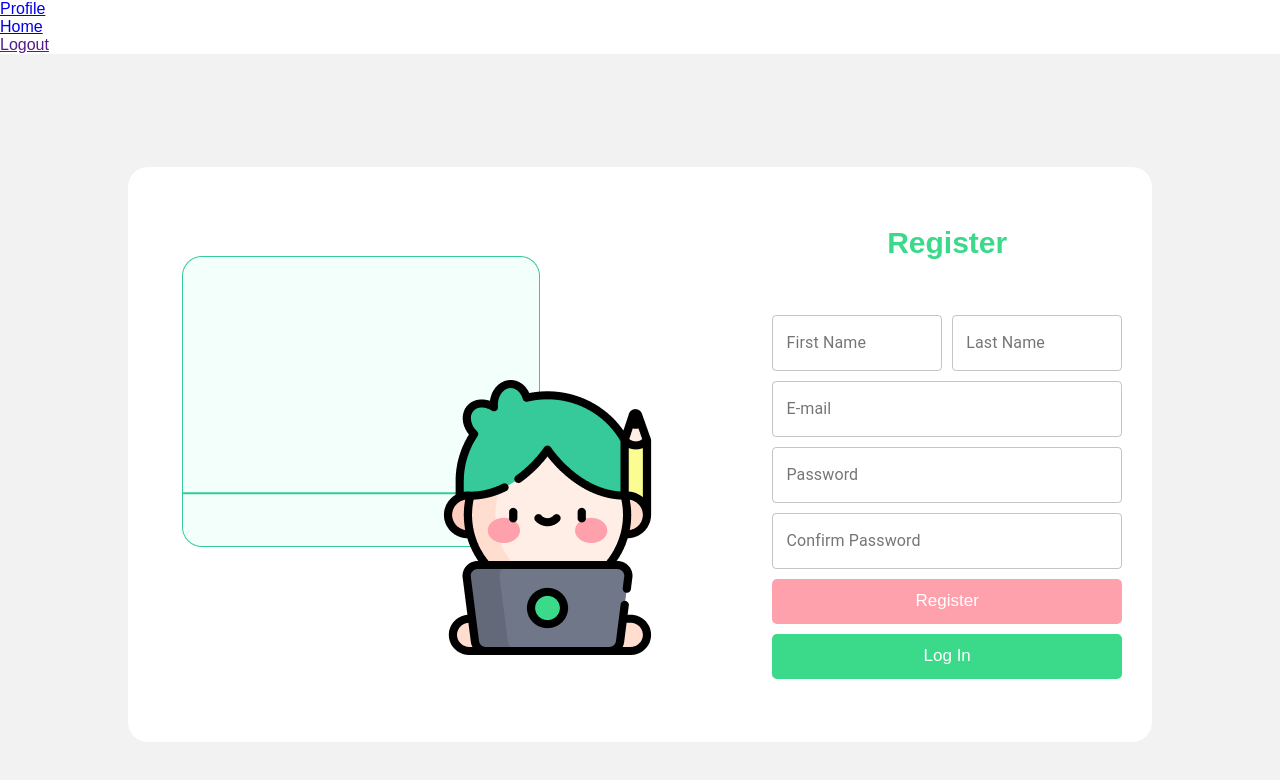
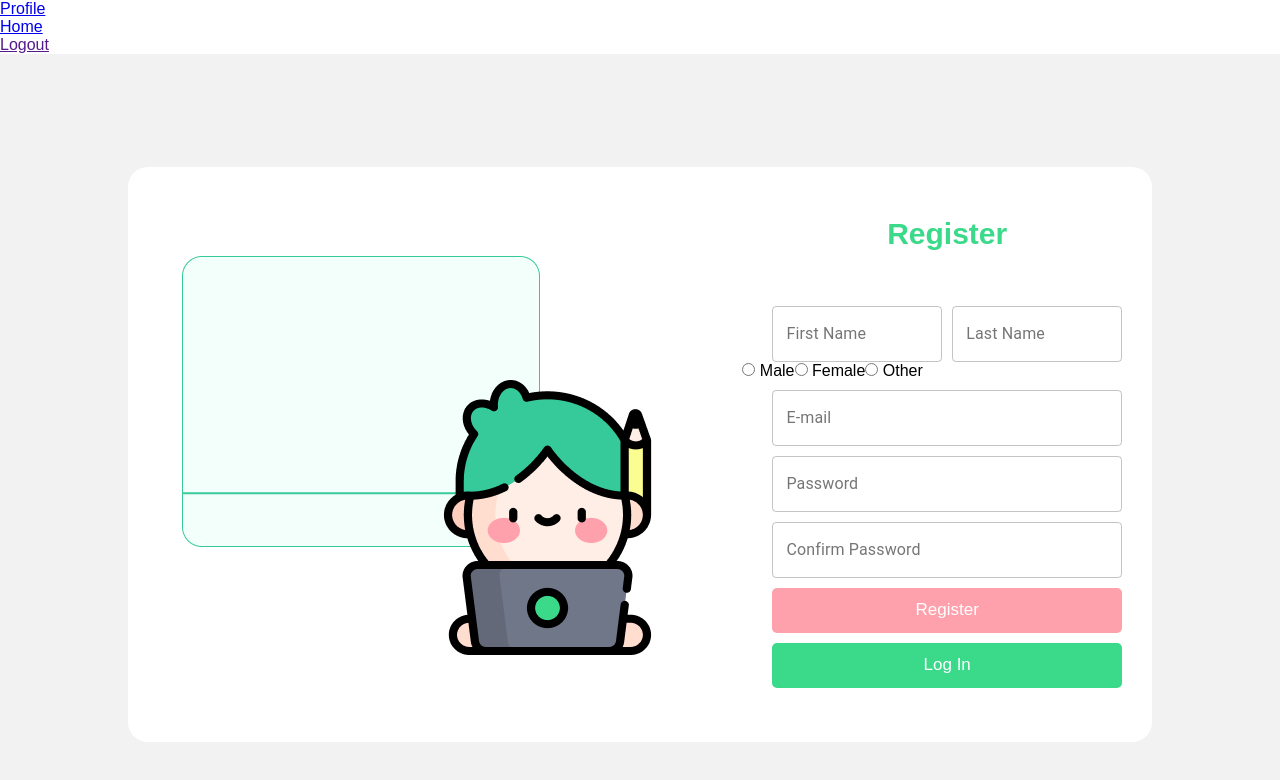
Before and after one commit to LEADER-REGINE/web-project, a React (Create React App) app: page /register in a window 1280 px wide. Shown: the top 780 px of the page. Built offline with nearby package versions, Linux system fonts and the light colour scheme; no server answers.

Commit message:
register and profile fix/update

```diff
--- a/src/pages/Home.js
+++ b/src/pages/Home.js
@@ -7,7 +7,6 @@ export default function Home() {
   const user = firebase.auth().currentUser;
   const db = firebase.firestore();
   var UID = user.uid;
-  const [url, setURL] = useState("");
   //states
 
   const [state, setstate] = useState({
--- a/src/pages/Profile.js
+++ b/src/pages/Profile.js
@@ -61,7 +61,10 @@ export default function Profile() {
   useEffect(() => {
     let isMounted = true;
     const fetchPost = () => {
-      postsRef.orderBy("createdAt", "desc").onSnapshot((doc) => {
+      userRef
+        .collection("postCollection")
+        .orderBy("createdAt", "desc")
+        .onSnapshot((doc) => {
           if (isMounted) {
             let postList = [];
             doc.forEach((post) => {
--- a/src/pages/Register.js
+++ b/src/pages/Register.js
@@ -11,6 +11,7 @@ export default function Register() {
     fname: "",
     lname: "",
     email: "",
+    gender: "",
     password: "",
     confirmpassword: "",
   });
@@ -37,6 +38,7 @@ export default function Register() {
             .set({
               fname: payload.fname,
               lname: payload.lname,
+              gender: payload.gender,
             })
             .then((docRef) => {})
             .catch((error) => {
@@ -133,7 +135,7 @@ export default function Register() {
           <img src={image3} className="image3" />
         </div>
         <div className="login-right">
-          <form className="login-form" noValidate autoComplete="off">
+          <div className="login-form" noValidate autoComplete="off">
             <h1>Register</h1>
             <div className="login-name">
               <div id="fname">
@@ -161,6 +163,11 @@ export default function Register() {
                   style={{ width: "100%" }}
                 />
               </div>
+            </div>
+            <div onChange={userInput("gender")} value={payload.gender}>
+              <input type="radio" value="Male" name="gender" /> Male
+              <input type="radio" value="Female" name="gender" /> Female
+              <input type="radio" value="Other" name="gender" /> Other
             </div>
             <div id="taena">
               <TextField
@@ -210,7 +217,7 @@ export default function Register() {
                 Log In
               </button>
             </div>
-          </form>
+          </div>
         </div>
       </div>
     </div>
```
Lines whose indentation alone changed are shown as unchanged.
